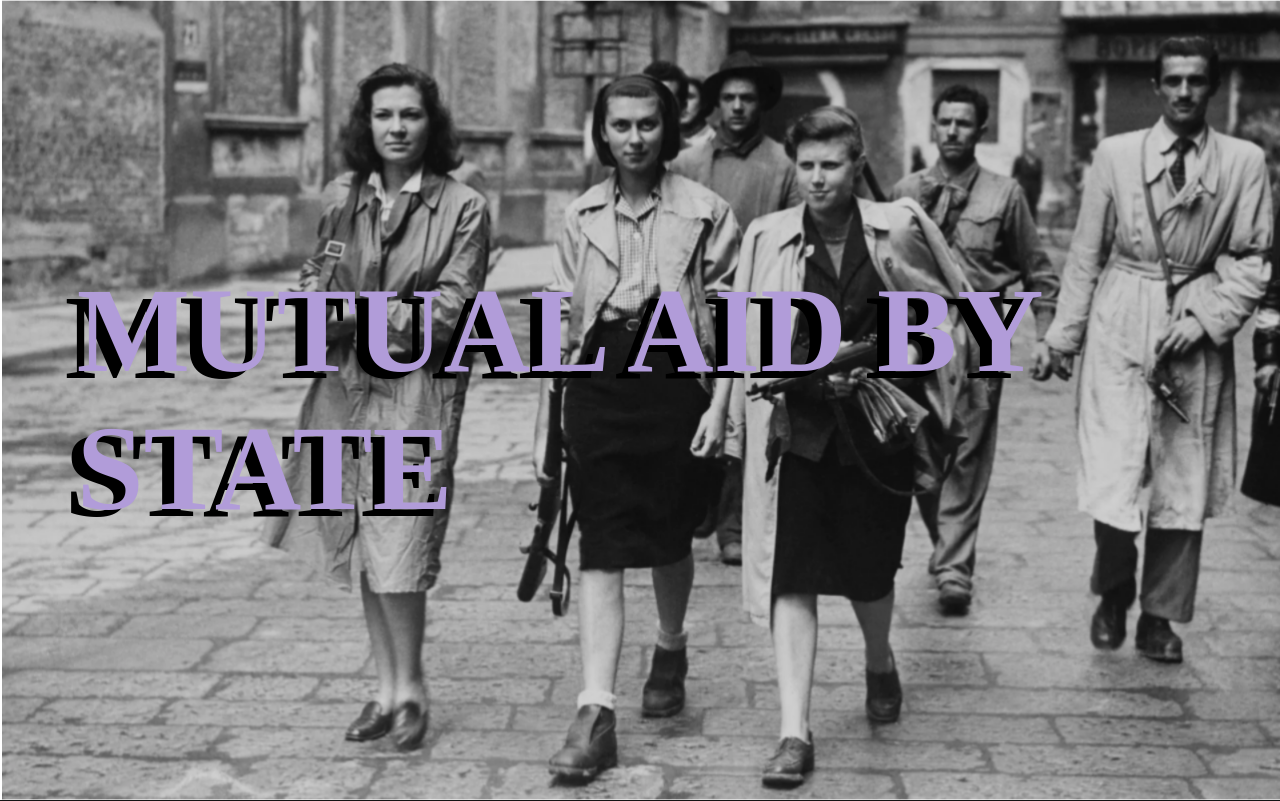
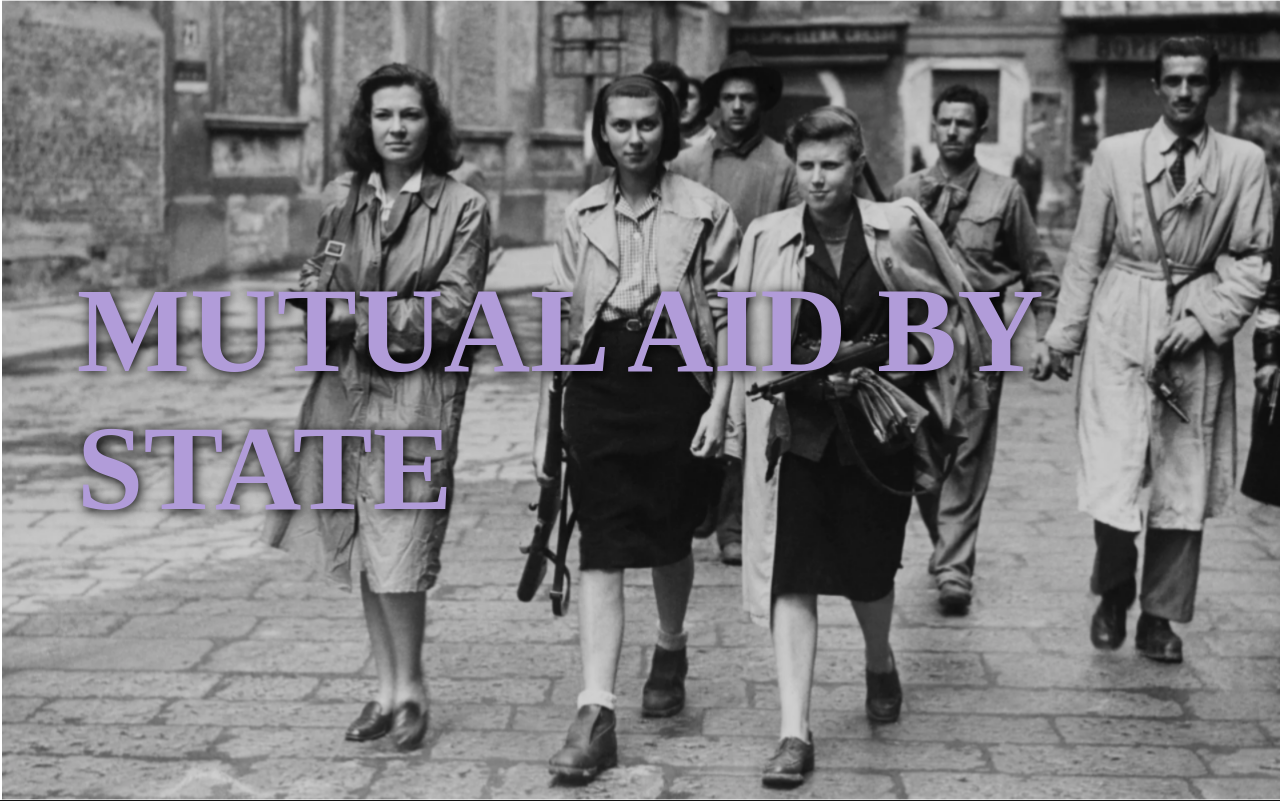
Before and after one commit to mutual-aid-by-state/mutual-aid-all, a React (Create React App) app: page /#/ in a window 1280 px wide. Shown: the top 801 px of the page. Built offline with nearby package versions, Linux system fonts and the light colour scheme; a web font is replaced by a local one.

Commit message:
pretty font

```diff
--- a/public/index.html
+++ b/public/index.html
@@ -24,15 +24,15 @@
       work correctly both with client-side routing and a non-root public URL.
       Learn how to configure a non-root public URL by running `npm run build`.
     -->
-    <!-- <style>
+    <style>
       @import url("https://fonts.googleapis.com/css2?family=Londrina+Solid&display=swap");
     </style>
     <style>
       @import url("https://fonts.googleapis.com/css2?family=Roboto:wght@400;900&display=swap");
     </style>
     <style>
-      /* @import url("https://fonts.googleapis.com/css2?family=Quicksand:wght@400;700&family=Roboto:wght@400;900&display=swap"); */
-    </style> -->
+      @import url("https://fonts.googleapis.com/css2?family=Quicksand:wght@400;700&family=Roboto:wght@400;900&display=swap");
+    </style>
     <title>Mutual Aid by State</title>
   </head>
   <body>
--- a/src/components/home/HomePage.js
+++ b/src/components/home/HomePage.js
@@ -13,8 +13,8 @@
     fontSize: "120px",
     paddingLeft: "6vw",
     color: "#b19cd9",
-    textShadow: "-12px 7px #000",
-    // textShadow: "2px 2px 12px black",
+    // textShadow: "-12px 7px #000",
+    textShadow: "2px 2px 12px black",
   },
   overviewContainer: {
     height: "400px",
```
